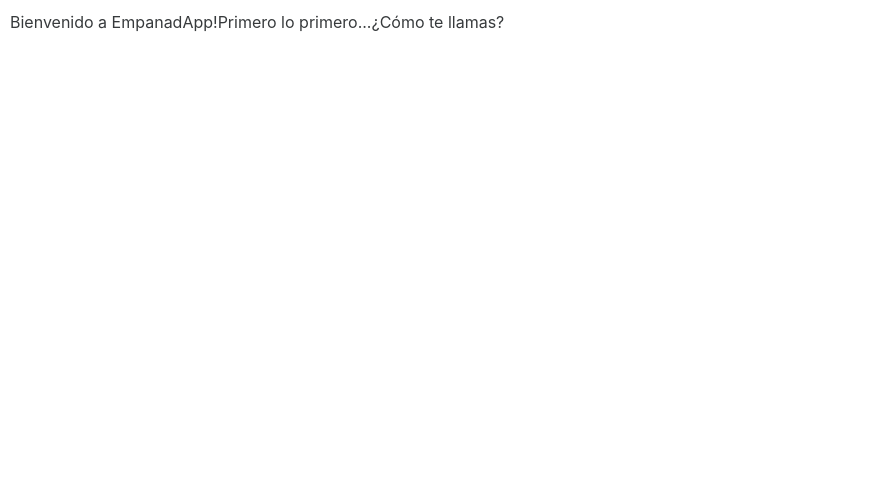
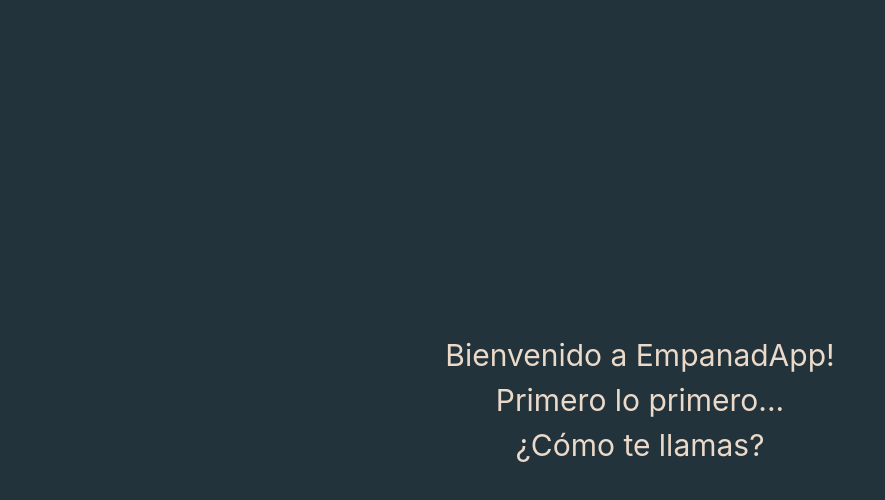
Before and after one commit to franzapiola/empanadapp-electron-react, a React (Create React App) app: page / in a window 1280 px wide. Shown: the top 500 px of the page, without its empty margins (0-885 px from the left). Built offline with nearby package versions, Linux system fonts and the light colour scheme.

Commit message:
Add default text styles on Container

```diff
--- a/src/components/atoms/Container/index.js
+++ b/src/components/atoms/Container/index.js
@@ -3,7 +3,9 @@
 
 const Container = ({ children, className }) => {
   return (
-    <div className={`screen-container-default ${className}`}>{children}</div>
+    <div className={`screen-container-default text-default ${className}`}>
+      {children}
+    </div>
   );
 };
 
--- a/src/components/atoms/Container/styles.css
+++ b/src/components/atoms/Container/styles.css
@@ -2,4 +2,15 @@
     width: 100vw;
     height: 100vh;
     padding: 10px;
+    background-color: #22333b;
+
+    display: flex;
+    flex-direction: column;
+    justify-content: center;
+    align-items: center;
 }
+
+.text-default {
+    color: #EBD9C9;
+    font-size: 30px;
+}
```
